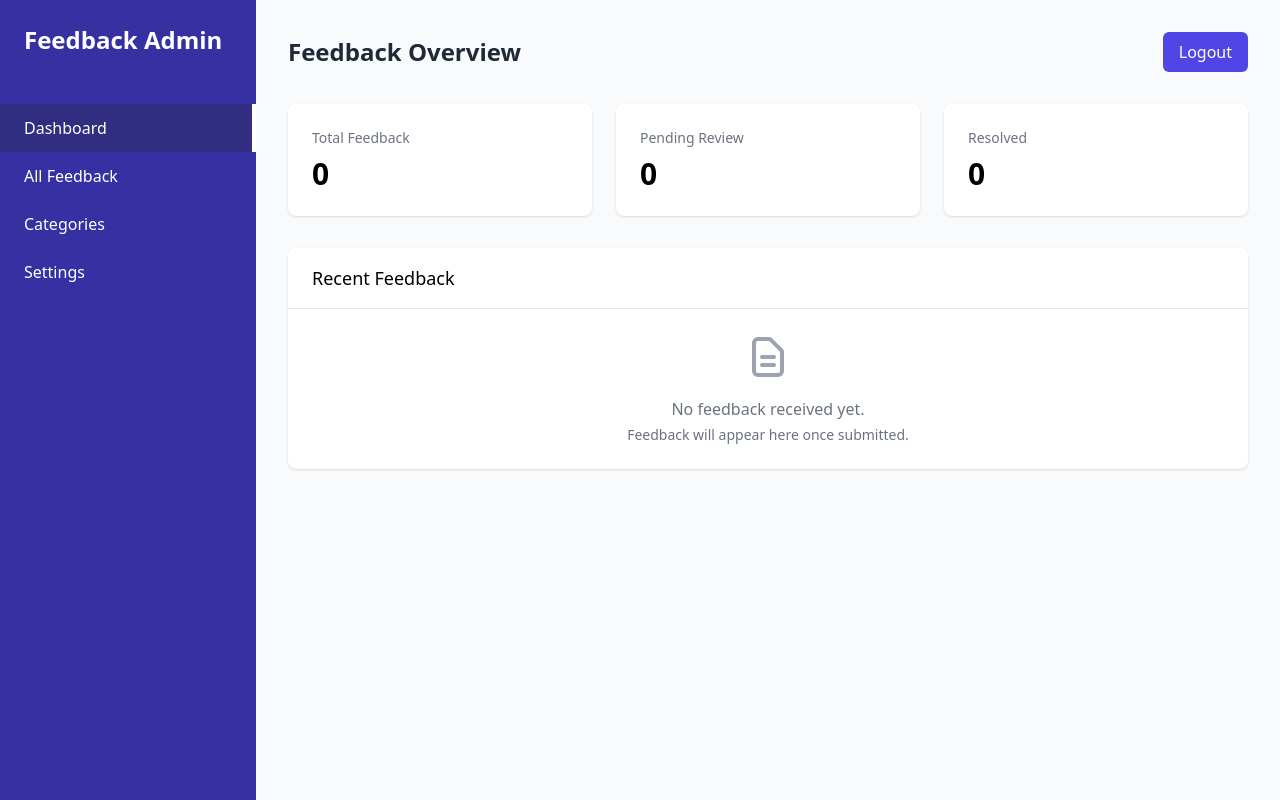
After one commit to FairusKN/Aspirasi-Murid, a Laravel app: page /dashboard in a window 1280 px wide. The commit adds this page. Run offline with Laravel 12, Linux system fonts and the light colour scheme; a user stored in the database is signed in; data comes from the database, SQL or seed files in the repository; some libraries are stand-ins or nearby versions.

Commit message:
Feat: category and feedback

```diff
--- /dev/null
+++ b/app/Http/Controllers/PageController.php
@@ -0,0 +1,24 @@
+<?php
+
+namespace App\Http\Controllers;
+
+use Illuminate\Http\Request;
+use Illuminate\Support\Facades\Auth;
+
+use App\Enum\UserRole;
+
+class PageController extends Controller
+{
+    public function login()
+    {
+        return view('auth.login');
+    }
+
+    public function dashboard()
+    {
+        $user = Auth::user();
+
+        if ($user->role == UserRole::Admin->value) return view('admin.dashboard');
+        else if ($user->role == UserRole::Student->value) return view('student.dashboard');
+    }
+}
--- a/app/Models/User.php
+++ b/app/Models/User.php
@@ -7,6 +7,7 @@ use Illuminate\Database\Eloquent\Factories\HasFactory;
 use Illuminate\Foundation\Auth\User as Authenticatable;
 use Illuminate\Notifications\Notifiable;
 use Illuminate\Database\Eloquent\Concerns\HasUuids;
+use Illuminate\Database\Eloquent\Relations\HasMany;
 
 class User extends Authenticatable
 {
@@ -47,4 +48,9 @@ class User extends Authenticatable
             'password' => 'hashed',
         ];
     }
+
+    public function hasFeedback(): HasMany
+    {
+        return $this->hasMany(Feedback::class, 'user_id');
+    }
 }
--- /dev/null
+++ b/resources/views/admin/dashboard.blade.php
@@ -0,0 +1,71 @@
+<!DOCTYPE html>
+<html lang="en">
+<head>
+    <meta charset="UTF-8" />
+    <meta name="viewport" content="width=device-width, initial-scale=1.0"/>
+    <title>Feedback Dashboard - Admin</title>
+    <script src="https://cdn.tailwindcss.com"></script>
+</head>
+<body class="bg-gray-50">
+    <div class="min-h-screen flex">
+        <!-- Sidebar -->
+        <div class="w-64 bg-indigo-800 text-white">
+            <div class="p-6">
+                <h1 class="text-2xl font-bold">Feedback Admin</h1>
+            </div>
+            <nav class="mt-6">
+                <a href="#" class="block px-6 py-3 bg-indigo-900 border-r-4 border-white">Dashboard</a>
+                <a href="#" class="block px-6 py-3 hover:bg-indigo-700">All Feedback</a>
+                <a href="#" class="block px-6 py-3 hover:bg-indigo-700">Categories</a>
+                <a href="#" class="block px-6 py-3 hover:bg-indigo-700">Settings</a>
+            </nav>
+        </div>
+
+        <!-- Main Content -->
+        <div class="flex-1 p-8">
+            <div class="flex justify-between items-center mb-8">
+                <h2 class="text-2xl font-semibold text-gray-800">Feedback Overview</h2>
+                <form method="POST" action="{{ route('logout_action') }}" class="inline">
+                    @csrf
+                    <button
+                        type="submit"
+                        class="bg-indigo-600 text-white px-4 py-2 rounded-md hover:bg-indigo-700"
+                    >
+                        Logout
+                    </button>
+                </form>
+            </div>
+
+            <!-- Stats Cards -->
+            <div class="grid grid-cols-1 md:grid-cols-3 gap-6 mb-8">
+                <div class="bg-white p-6 rounded-lg shadow">
+                    <h3 class="text-gray-500 text-sm">Total Feedback</h3>
+                    <p class="text-3xl font-bold mt-2">0</p>
+                </div>
+                <div class="bg-white p-6 rounded-lg shadow">
+                    <h3 class="text-gray-500 text-sm">Pending Review</h3>
+                    <p class="text-3xl font-bold mt-2">0</p>
+                </div>
+                <div class="bg-white p-6 rounded-lg shadow">
+                    <h3 class="text-gray-500 text-sm">Resolved</h3>
+                    <p class="text-3xl font-bold mt-2">0</p>
+                </div>
+            </div>
+
+            <!-- Feedback Table -->
+            <div class="bg-white rounded-lg shadow overflow-hidden">
+                <div class="px-6 py-4 border-b">
+                    <h3 class="font-medium text-lg">Recent Feedback</h3>
+                </div>
+                <div class="p-6 text-center text-gray-500">
+                    <svg xmlns="http://www.w3.org/2000/svg" class="h-12 w-12 mx-auto text-gray-400" fill="none" viewBox="0 0 24 24" stroke="currentColor">
+                        <path stroke-linecap="round" stroke-linejoin="round" stroke-width="2" d="M9 12h6m-6 4h6m2 5H7a2 2 0 01-2-2V5a2 2 0 012-2h5.586a1 1 0 01.707.293l5.414 5.414a1 1 0 01.293.707V19a2 2 0 01-2 2z" />
+                    </svg>
+                    <p class="mt-4">No feedback received yet.</p>
+                    <p class="text-sm mt-1">Feedback will appear here once submitted.</p>
+                </div>
+            </div>
+        </div>
+    </div>
+</body>
+</html>
--- a/routes/web.php
+++ b/routes/web.php
@@ -2,13 +2,22 @@
 
 use Illuminate\Support\Facades\Route;
 
+use App\Http\Controllers\PageController;
 use App\Http\Controllers\AuthController;
 
 Route::get('/', function () {
-    return view('welcome');
+    return redirect('/auth/login');
 });
 
-Route::prefix("/auth")->middleware("throttle:5,1")->group(function () {
-    Route::get("/login", [AuthController::class, 'loginView']);
-    Route::post("/login", [AuthController::class, 'login']);
+Route::prefix("/auth")->group(function () {
+    Route::get("/login", [PageController::class, 'login']);
+    Route::post("/login", [AuthController::class, 'login'])->middleware("throttle:5,1")->name("login_action");
+    Route::post("/logout", [AuthController::class, 'logout'])->name('logout_action');
 });
+
+
+#Super admin
+#Route::get("/create_admin");
+#Route::post("/create_admin");
+
+Route::get("/dashboard", [PageController::class, 'dashboard']);
```
Also changed, not shown: app/Enum/FeedbackStatus.php (added, +10 -0 lines), app/Http/Controllers/AuthController.php (+13 -6 lines), app/Http/Controllers/FeedbackController.php (added, +10 -0 lines), app/Models/Category.php (added, +21 -0 lines), app/Models/Feedback.php (added, +30 -0 lines), resources/views/auth/login.blade.php (+11 -4 lines), resources/views/components/input-error.blade.php (added, +7 -0 lines), database/migrations/0001_01_01_000000_create_users_table.php, database/migrations/2026_01_17_160745_create_categories_table.php (added), database/migrations/2026_01_17_174640_create_feedback_table.php (added).
